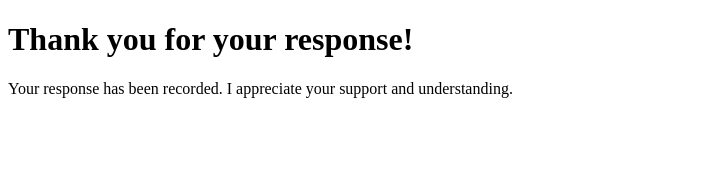
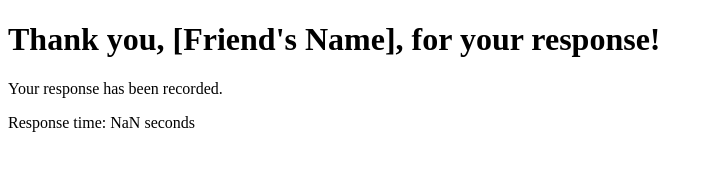
Before and after one commit to raisinets2/groomsm, a plain HTML site: page response.html in a window 1280 px wide. Shown: the whole page, without its empty margins (0-713 px from the left). Drawn offline with Linux system fonts and the light colour scheme.

Commit message:
Update response.html

```diff
--- a/response.html
+++ b/response.html
@@ -4,7 +4,34 @@
     <title>Your Response</title>
 </head>
 <body>
-    <h1>Thank you for your response!</h1>
-    <p>Your response has been recorded. I appreciate your support and understanding.</p>
+    <h1>Thank you, [Friend's Name], for your response!</h1>
+    <p>Your response has been recorded.</p>
+
+    <script>
+        // Get the current timestamp in milliseconds
+        var currentTime = new Date().getTime();
+
+        // Get the timestamp passed as a URL parameter from the previous page
+        var submissionTime = parseInt(getParameterByName("submissionTime"));
+
+        // Calculate the time difference in seconds
+        var responseTimeInSeconds = (currentTime - submissionTime) / 1000;
+
+        // Display the response time
+        document.write("<p>Response time: " + responseTimeInSeconds + " seconds</p>");
+
+        // Function to retrieve URL query parameters
+        function getParameterByName(name, url) {
+            if (!url) {
+                url = window.location.href;
+            }
+            name = name.replace(/[\[\]]/g, "\\$&");
+            var regex = new RegExp("[?&]" + name + "(=([^&#]*)|&|#|$)"),
+                results = regex.exec(url);
+            if (!results) return null;
+            if (!results[2]) return '';
+            return decodeURIComponent(results[2].replace(/\+/g, " "));
+        }
+    </script>
 </body>
 </html>
```
